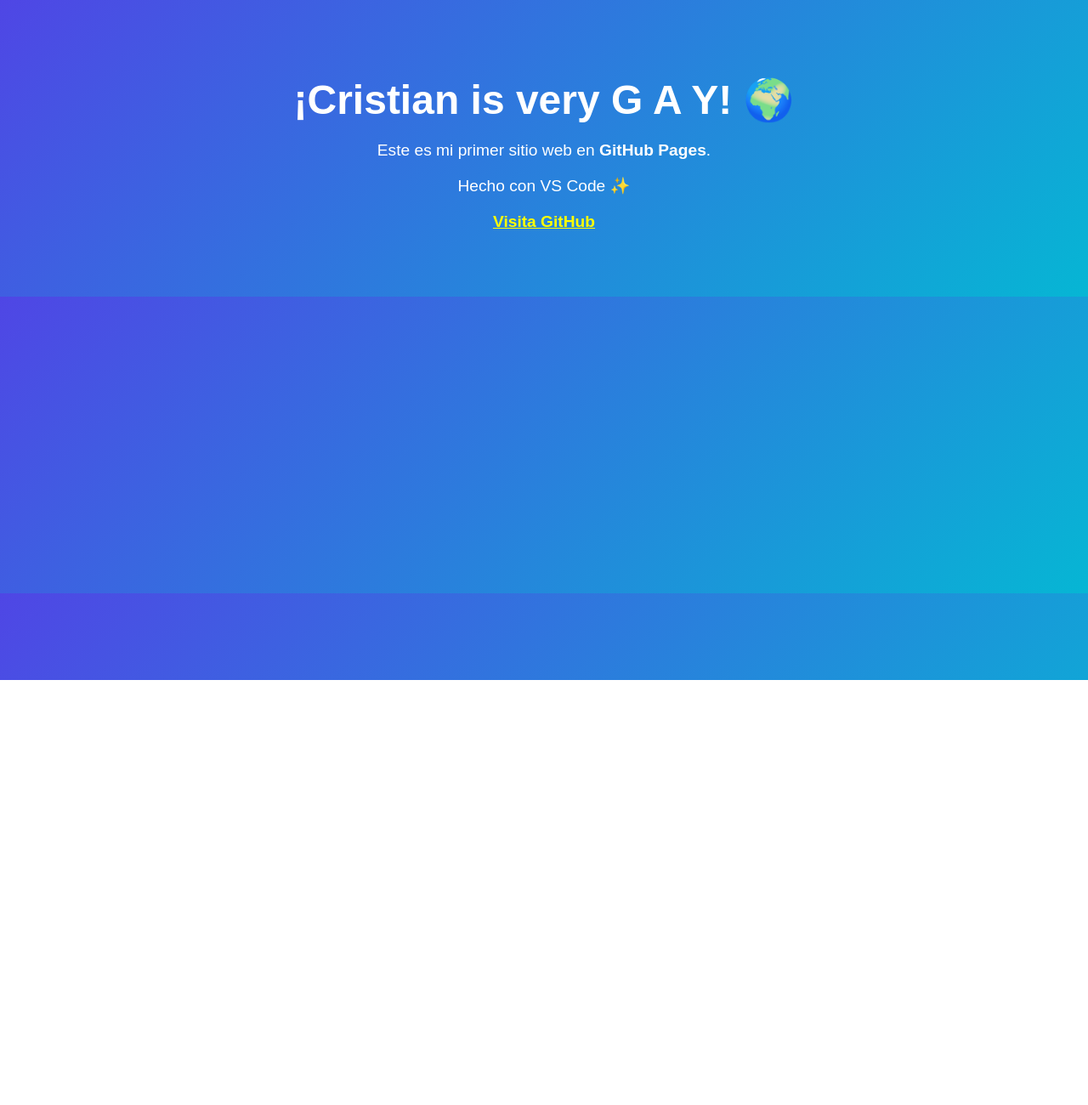
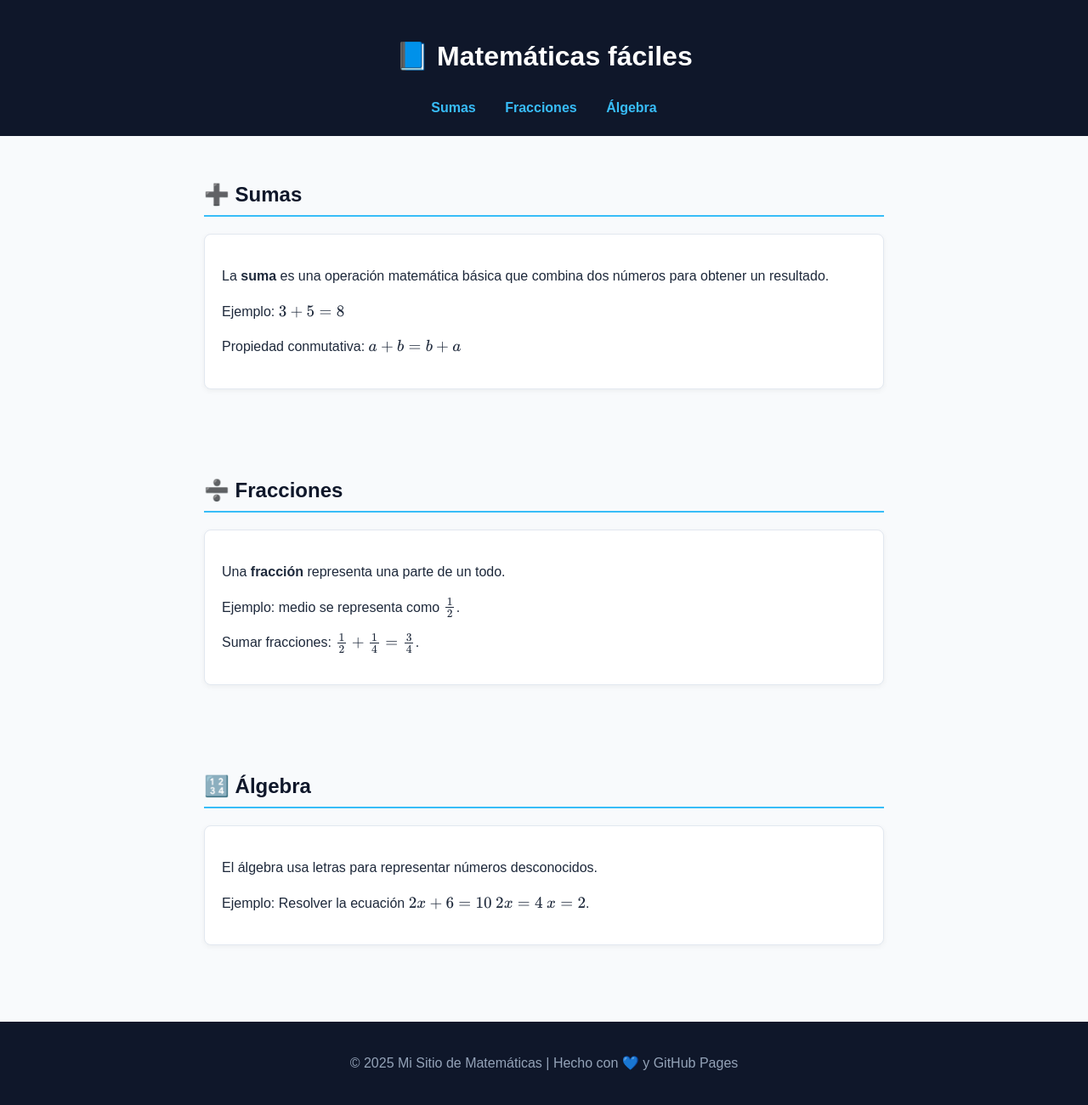
Before and after one commit to Sebastian3891/mi-sitio, a plain HTML site: page index.html in a window 1280 px wide. Shown: the whole page at 85% size. Before the commit the page ends 800 px from the top, so only its background shows below. Drawn offline with nearby package versions, Linux system fonts and the light colour scheme.

Commit message:
Mis cambios

```diff
--- a/index.html
+++ b/index.html
@@ -2,33 +2,104 @@
 <html lang="es">
 <head>
   <meta charset="utf-8">
-  <title>Mi primera página</title>
+  <title>Matemáticas fáciles</title>
   <meta name="viewport" content="width=device-width, initial-scale=1">
+  <!-- Estilos básicos -->
   <style>
     body {
       font-family: Arial, sans-serif;
+      margin: 0;
+      background: #f8fafc;
+      color: #1e293b;
+      line-height: 1.6;
+    }
+    header {
+      background: #0f172a;
+      color: white;
+      padding: 20px;
       text-align: center;
-      padding: 50px;
-      background: linear-gradient(135deg, #4f46e5, #06b6d4);
-      color: white;
     }
-    h1 {
-      font-size: 3em;
-      margin-bottom: 20px;
-    }
-    p {
-      font-size: 1.2em;
-    }
-    a {
-      color: yellow;
+    nav a {
+      color: #38bdf8;
+      margin: 0 15px;
+      text-decoration: none;
       font-weight: bold;
     }
+    nav a:hover { text-decoration: underline; }
+    section {
+      padding: 30px;
+      max-width: 800px;
+      margin: auto;
+    }
+    h2 {
+      color: #0f172a;
+      border-bottom: 2px solid #38bdf8;
+      padding-bottom: 5px;
+    }
+    .card {
+      background: white;
+      border: 1px solid #e2e8f0;
+      padding: 20px;
+      margin: 20px 0;
+      border-radius: 8px;
+      box-shadow: 0 2px 6px rgba(0,0,0,0.05);
+    }
+    footer {
+      background: #0f172a;
+      color: #94a3b8;
+      text-align: center;
+      padding: 20px;
+      margin-top: 40px;
+    }
   </style>
+  <!-- MathJax para fórmulas -->
+  <script id="MathJax-script" async
+    src="https://cdn.jsdelivr.net/npm/mathjax@3/es5/tex-mml-chtml.js"></script>
 </head>
 <body>
-  <h1>¡Cristian is very G A Y! 🌍</h1>
-  <p>Este es mi primer sitio web en <strong>GitHub Pages</strong>.</p>
-  <p>Hecho con VS Code ✨</p>
-  <p><a href="https://github.com">Visita GitHub</a></p>
+  <header>
+    <h1>📘 Matemáticas fáciles</h1>
+    <nav>
+      <a href="#sumas">Sumas</a>
+      <a href="#fracciones">Fracciones</a>
+      <a href="#algebra">Álgebra</a>
+    </nav>
+  </header>
+
+  <section id="sumas">
+    <h2>➕ Sumas</h2>
+    <div class="card">
+      <p>La <strong>suma</strong> es una operación matemática básica que combina dos números para obtener un resultado.</p>
+      <p>Ejemplo: \( 3 + 5 = 8 \)</p>
+      <p>Propiedad conmutativa: \( a + b = b + a \)</p>
+    </div>
+  </section>
+
+  <section id="fracciones">
+    <h2>➗ Fracciones</h2>
+    <div class="card">
+      <p>Una <strong>fracción</strong> representa una parte de un todo.</p>
+      <p>Ejemplo: medio se representa como \( \tfrac{1}{2} \).</p>
+      <p>Sumar fracciones:
+        \( \tfrac{1}{2} + \tfrac{1}{4} = \tfrac{3}{4} \).
+      </p>
+    </div>
+  </section>
+
+  <section id="algebra">
+    <h2>🔢 Álgebra</h2>
+    <div class="card">
+      <p>El álgebra usa letras para representar números desconocidos.</p>
+      <p>Ejemplo: Resolver la ecuación
+        \( 2x + 6 = 10 \)
+        \( 2x = 4 \)
+        \( x = 2 \).
+      </p>
+    </div>
+  </section>
+
+  <footer>
+    <p>© 2025 Mi Sitio de Matemáticas | Hecho con 💙 y GitHub Pages</p>
+  </footer>
 </body>
 </html>
```
